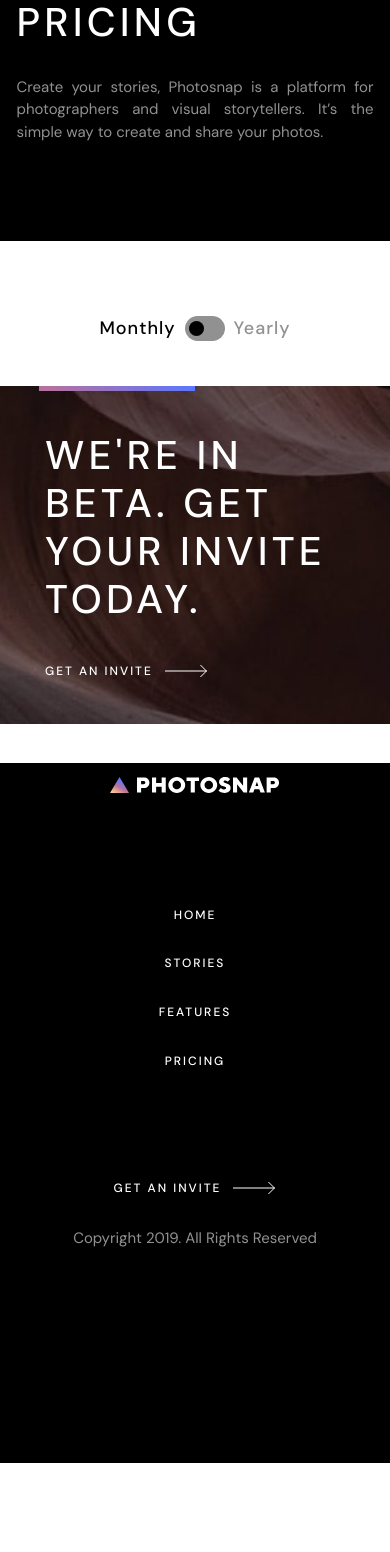
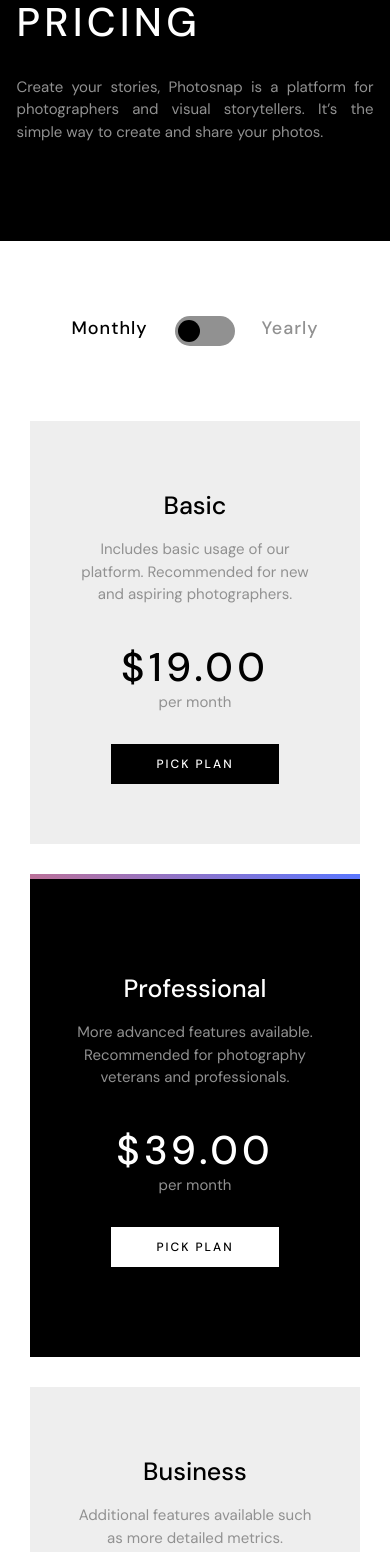
Before and after one commit to lux4198/photosnap-multi-page, a React (Vite) app in the folder code/: page /pricing in a window 390 px wide. Shown: the part 432-1984 px from the top of the page. Before the commit the page ends 1895 px from the top, so only its background shows below. Built offline with nearby package versions, Linux system fonts and the light colour scheme.

Commit message:
added pricing cards responsive

```diff
--- a/code/src/assets/text.jsx
+++ b/code/src/assets/text.jsx
@@ -23,6 +23,10 @@
 export const pricingHeroTitle = 'PRICING'
 export const pricingHeroText = 'Create your stories, Photosnap is a platform for photographers and visual storytellers. It’s the simple way to create and share your photos.'
 
+export const pricingPlanBasicText = 'Includes basic usage of our platform. Recommended for new and aspiring photographers.'
+export const pricingPlanProText = 'More advanced features available. Recommended for photography veterans and professionals.'
+export const pricingPlanBusinessText = 'Additional features available such as more detailed metrics. Recommended for business owners.'
+
 /* shared */
 
 export const ButtonText1 = 'Get an invite'
--- a/code/src/pages/pricing.css
+++ b/code/src/pages/pricing.css
@@ -1,17 +1,17 @@
 
 
-.pricing-plan-button-wrap{
+.pricing-plan-toggle-button-wrap{
     display: flex;
     margin: auto;
     width: fit-content;
-    padding: 3em;
+    padding: 3em 1em;
     margin-top: 2em;
 
 }
 
-.pricing-plan-button-wrap h3{
-    padding-left: 0.5em;
-    padding-right: 0.5em;
+.pricing-plan-toggle-button-wrap h3{
+    padding-left: 1.5em;
+    padding-right: 1.5em;
 }
 
 .pricing-plan-p{
@@ -24,25 +24,28 @@
 
 
 .pricing-plan-button-toggle{
-    width: 40px;
+    width: 60px;
+    height: 30px;
     position: relative;
     display: flex;
     align-items: center;
-    padding: 0.1em 0.3em;
+    padding: 3px;
     background-color: var(--col-main-lightgrey);
     border-radius: 50px;
+    cursor: pointer;
 }
 
 
 .pricing-plan-button-toggle-focus{
-    width: 40px;
+    width: 60px;
+    height: 30px;
     position: relative;
     display: flex;
     align-items: center;
-    justify-content: flex-end;
-    padding: 0.1em 0.3em;
+    padding: 3px;
     border-radius: 50px;
     background-color: var(--col-main-black);
+    cursor: pointer;
 
 }
 
@@ -50,13 +53,142 @@
 .pricing-plan-button-toggle-inside{
     background-color: var(--col-main-black);
     border-radius: 100%;
-    width: 15px;
-    height: 15px;
+    width: 22px;
+    height: 22px;
+    transition : 200ms all ease-out;
+    position: absolute;
+    left : 3px
 }
 
 .pricing-plan-button-toggle-inside-focus{
     background-color: var(--col-main-white);
     border-radius: 100%;
-    width: 15px;
-    height: 15px;
+    width: 22px;
+    height: 22px;
+    position: absolute;
+    left : 35px;
+    transition : 200ms all ease-out;
 }
+
+
+.pricing-plans-wrap{
+    padding: 1em;
+    display: flex;
+    justify-content: center;
+    align-items: center;
+}
+
+
+.pricing-plan-card-wrap{
+    padding: 3em;
+    width: 350px;
+    display: flex;
+    flex-direction: column;
+    justify-content: center;
+    align-items: center;
+    background-color: rgb(238, 238, 238);
+    margin: 1em;
+    height: fit-content;
+}
+
+.pricing-plan-pro{
+    background-color: black;
+    color: white;
+    padding: 5em 3em;
+    position: relative;
+}
+
+.pricing-plan-pro::before{
+    content: '';
+    width: 100%;
+    height: 1%;
+    background: linear-gradient(45deg, var(--col-accent-purple), var(--col-accent-blue));
+    position: absolute;
+    left: 0;
+    top: 0;
+}
+
+.pricing-plan-card-wrap > *{
+    padding: 1rem 0;
+}
+
+
+.pricing-plan-card-wrap p{
+    color: var(--col-main-lightgrey);
+}
+
+
+.pricing-plan-text{
+    display: flex;
+    flex-direction: column;
+    justify-content: center;
+    align-items: center;
+    text-align: center;
+    margin-bottom: 2em;
+}
+
+.pricing-plan-text > *{
+    padding: 0.5em 0
+}
+
+.pricing-plan-price{
+    display: flex;
+    flex-direction: column;
+    justify-content: center;
+    align-items: center;
+}
+
+.pricing-plan-button-wrap{
+    margin: auto;
+}
+
+
+
+@media only screen and (700px < width < 1000px){
+    .pricing-plans-wrap{
+        flex-direction: column;
+    }
+
+    .pricing-plan-card-wrap{
+        width: 80%;
+        padding : 2em;
+    }
+
+    .pricing-plan-pro::before{
+        left: 0;
+        height: 100%;
+        width: 0.5%;
+    }
+
+    .pricing-plan-text-price-wrap{
+        display: flex;
+        justify-content: space-between;
+        padding: 0;
+    }
+
+    .pricing-plan-text{
+        text-align: left;
+        align-items: flex-start;
+        max-width: 40%;
+    }
+
+    .pricing-plan-price{
+        align-items: flex-end;
+        justify-content: flex-start;
+    }
+
+
+    .pricing-plan-button-wrap{
+        margin: 0;
+        margin-right: auto;
+    }
+
+
+}
+
+
+@media only screen and (max-width : 700px){
+    .pricing-plans-wrap{
+        flex-wrap: wrap;
+    }
+}
--- a/code/src/pages/pricing.jsx
+++ b/code/src/pages/pricing.jsx
@@ -13,8 +13,9 @@
 
 /* text */
 
-import { pricingHeroTitle, pricingHeroText } from '../assets/text.jsx'
+import { pricingHeroTitle, pricingHeroText, pricingPlanBasicText, pricingPlanProText, pricingPlanBusinessText } from '../assets/text.jsx'
 import BannerBeta from '../components/shared/bannerBeta'
+import { ButtonType1 } from '../components/shared/buttons'
 
 function Pricing() {
 
@@ -27,6 +28,8 @@
     }
 
     const [pricingPlan, setPricingPlan] = useState(true)
+    const pricingPlansMonthly = ['19.00', '39.00', '99.00']
+    const pricingPlansYearly = ['190.00', '390.00', '990.00']
 
     return (
         <motion.div  exit = {{opacity : 0}}>
@@ -44,7 +47,8 @@
                                         >
                         </div>
                     </div>
-                    <div class = 'pricing-plan-button-wrap'>
+            </div>
+            <div class = 'pricing-plan-toggle-button-wrap'>
                 <h3 class = {pricingPlan? 'pricing-plan-p' : 'pricing-plan-p-focus'}>
                     Monthly
                 </h3>
@@ -56,14 +60,57 @@
                 </h3>
             </div>
             <div class = 'pricing-plans-wrap'>
-
+                <div class = 'pricing-plan-card-wrap'>
+                    <div class = 'pricing-plan-text-price-wrap'>
+                        <div class = 'pricing-plan-text'>
+                            <h2>Basic</h2>
+                            <p>{pricingPlanBasicText}</p>
+                        </div>
+                        <div class = 'pricing-plan-price'>
+                            <h1>${pricingPlan? pricingPlansMonthly[0] : pricingPlansYearly[0]}</h1>
+                            <p>per month</p>
+                        </div>
+                    </div>
+                    <div class = 'pricing-plan-button-wrap'>
+                        <ButtonType1 text = 'PICK PLAN' dark = {true}/>
+                    </div>
+                </div>
+                <div class = 'pricing-plan-card-wrap pricing-plan-pro'>
+                    <div class = 'pricing-plan-text-price-wrap'>
+                        <div class = 'pricing-plan-text'>
+                            <h2>Professional</h2>
+                            <p>{pricingPlanProText}</p>
+                        </div>
+                        <div class = 'pricing-plan-price'>
+                            <h1>${pricingPlan? pricingPlansMonthly[1] : pricingPlansYearly[1]}</h1>
+                            <p>per month</p>
+                        </div>
+                    </div>
+                    <div class = 'pricing-plan-button-wrap'>
+                        <ButtonType1 text = 'PICK PLAN' dark = {false}/>
+                    </div>
+                </div>
+                <div class = 'pricing-plan-card-wrap'>
+                    <div class = 'pricing-plan-text-price-wrap'>
+                        <div class = 'pricing-plan-text'>
+                            <h2>Business</h2>
+                            <p>{pricingPlanBusinessText}</p>
+                        </div>
+                        <div class = 'pricing-plan-price'>
+                            <h1>${pricingPlan? pricingPlansMonthly[2] : pricingPlansYearly[2]}</h1>
+                            <p>per month</p>
+                        </div>
+                    </div>
+                    <div class = 'pricing-plan-button-wrap'>
+                        <ButtonType1 text = 'PICK PLAN' dark = {true}/>
+                    </div>
+                </div>
             </div>
             <div class = 'pricing-plans-table'>
 
             </div>
 
             <BannerBeta/>
-                </div>
         </motion.div>
     )
 }
```
Lines whose indentation alone changed are shown as unchanged.
